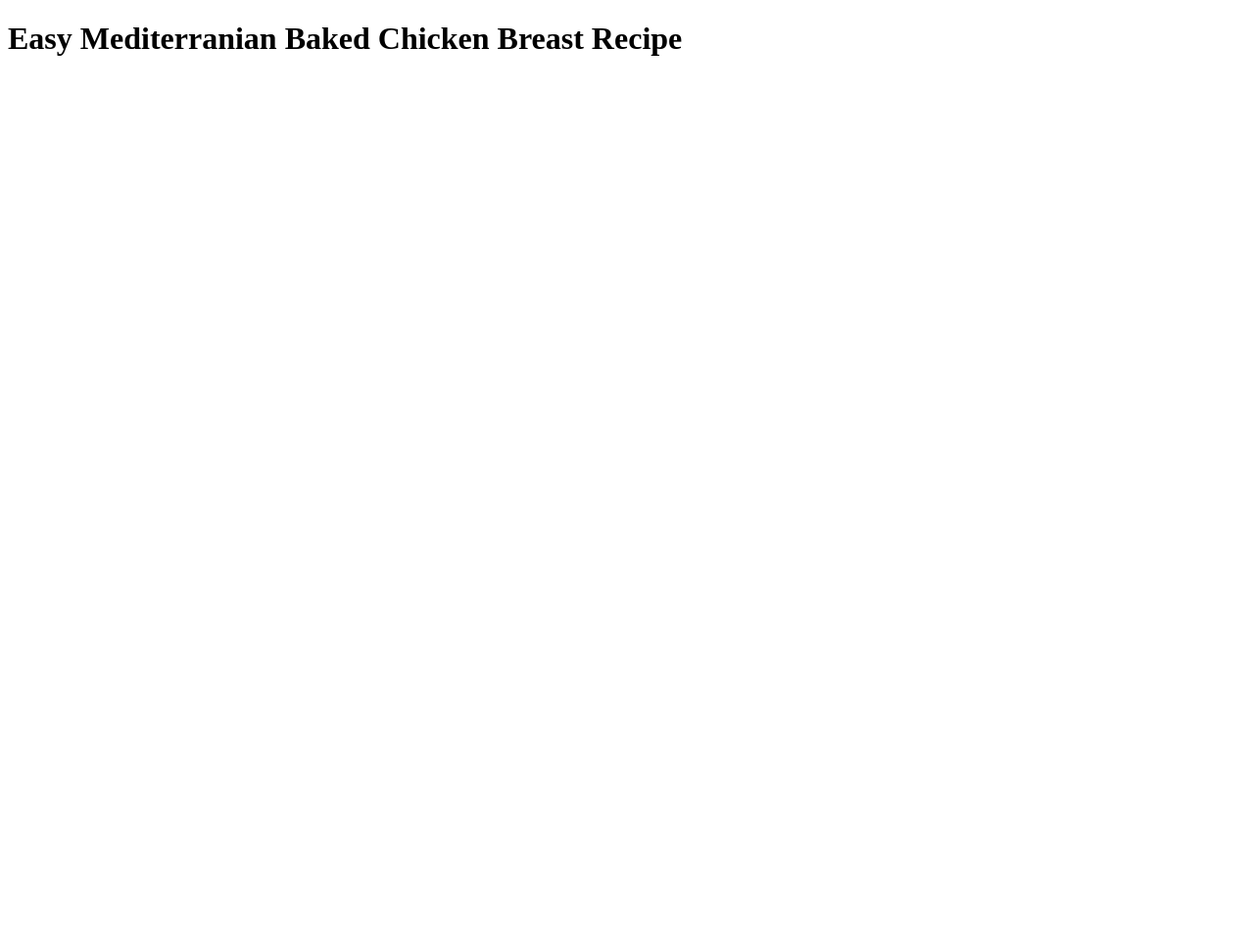
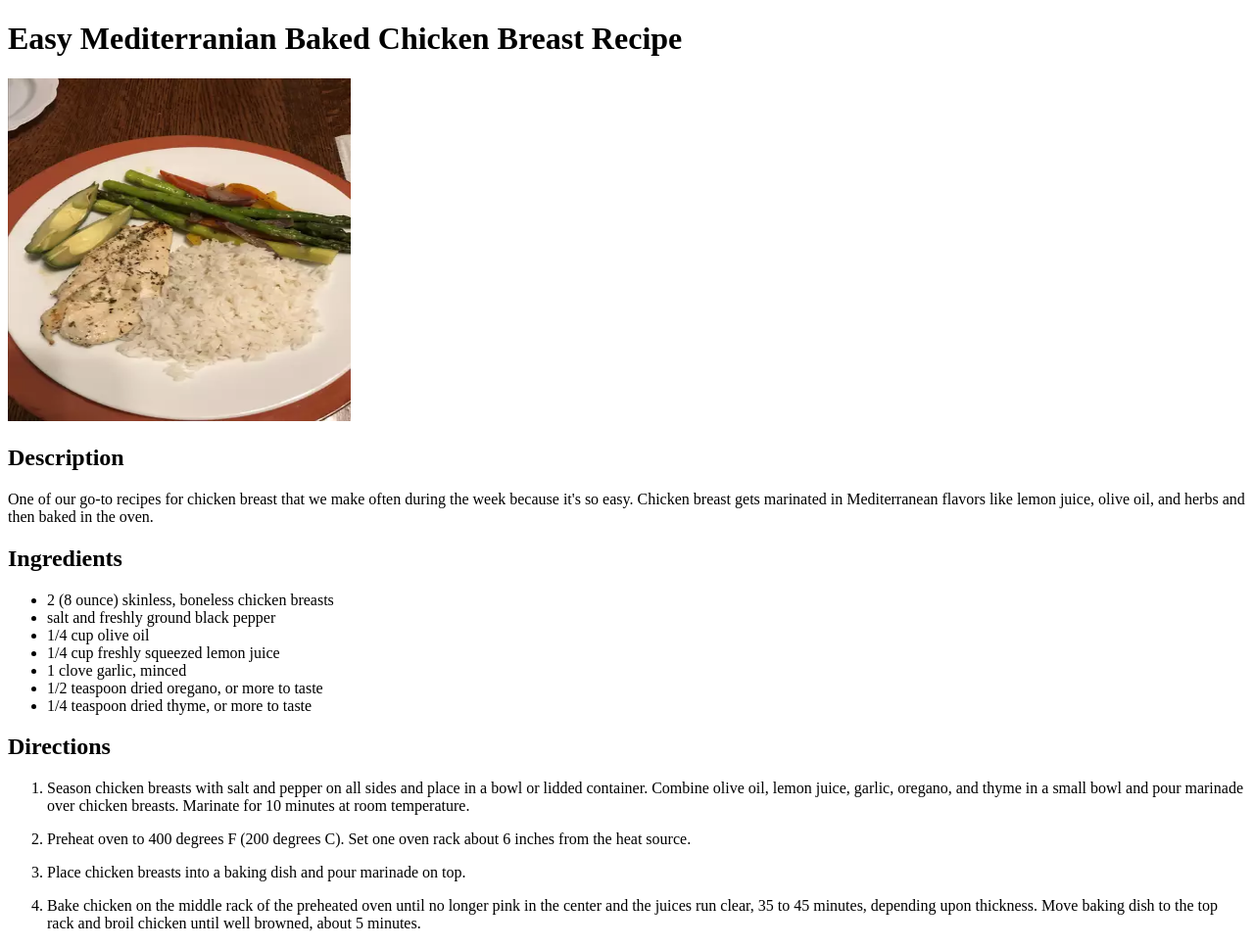
Before and after one commit to hajimenopaul/odin-recipes, a plain HTML site: page recipes/mediterranian_baked_chicken.html in a window 1280 px wide. Shown: the whole page at 98% size. Before the commit the page ends 800 px from the top, so only its background shows below. Drawn offline with Linux system fonts and the light colour scheme.

Commit message:
Update mediterranian baked chicken recipe

```diff
--- a/recipes/mediterranian_baked_chicken.html
+++ b/recipes/mediterranian_baked_chicken.html
@@ -6,5 +6,46 @@
     </head>
     <body>
         <h1>Easy Mediterranian Baked Chicken Breast Recipe</h1>
+        <img src="./mediterranian.webp" width="350" height="350">
+        <h2>Description</h2>
+        <p>One of our go-to recipes for chicken breast that we
+            make often during the week because it's so easy. Chicken
+            breast gets marinated in Mediterranean flavors like lemon
+            juice, olive oil, and herbs and then baked in the oven.</p>
+        <h2>Ingredients</h2>
+        <ul>
+            <li>2 (8 ounce) skinless, boneless chicken breasts</li>
+            <li>salt and freshly ground black pepper</li>
+            <li>1/4 cup olive oil</li>
+            <li>1/4 cup freshly squeezed lemon juice</li>
+            <li>1 clove garlic, minced</li>
+            <li>1/2 teaspoon dried oregano, or more to taste</li>
+            <li>1/4 teaspoon dried thyme, or more to taste</li>
+        </ul>
+        <h2>Directions</h2>
+        <ol>
+            <li>
+                <p>Season chicken breasts with salt and pepper on all
+                    sides and place in a bowl or lidded container. Combine
+                    olive oil, lemon juice, garlic, oregano, and thyme in
+                    a small bowl and pour marinade over chicken breasts.
+                    Marinate for 10 minutes at room temperature.</p>
+            </li>
+            <li>
+                <p>Preheat oven to 400 degrees F (200 degrees C). Set one
+                    oven rack about 6 inches from the heat source.</p>
+            </li>
+            <li>
+                <p>Place chicken breasts into a baking dish and pour
+                    marinade on top.</p>
+            </li>
+            <li>
+                <p>Bake chicken on the middle rack of the preheated oven
+                    until no longer pink in the center and the juices run
+                     clear, 35 to 45 minutes, depending upon thickness.
+                     Move baking dish to the top rack and broil chicken
+                     until well browned, about 5 minutes.</p>
+            </li>
+        </ol>
     </body>
 </html>
```
Also changed, not shown: recipes/mediterranian.webp (added).
